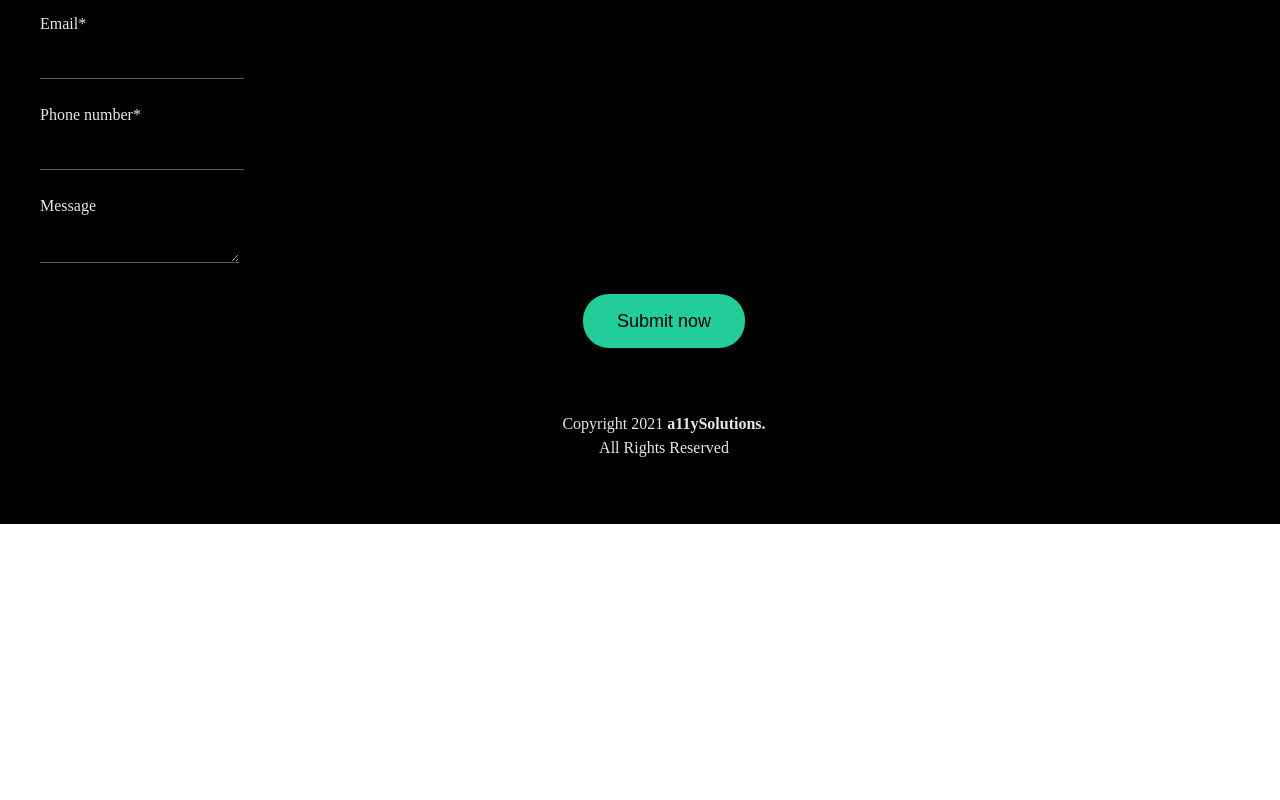
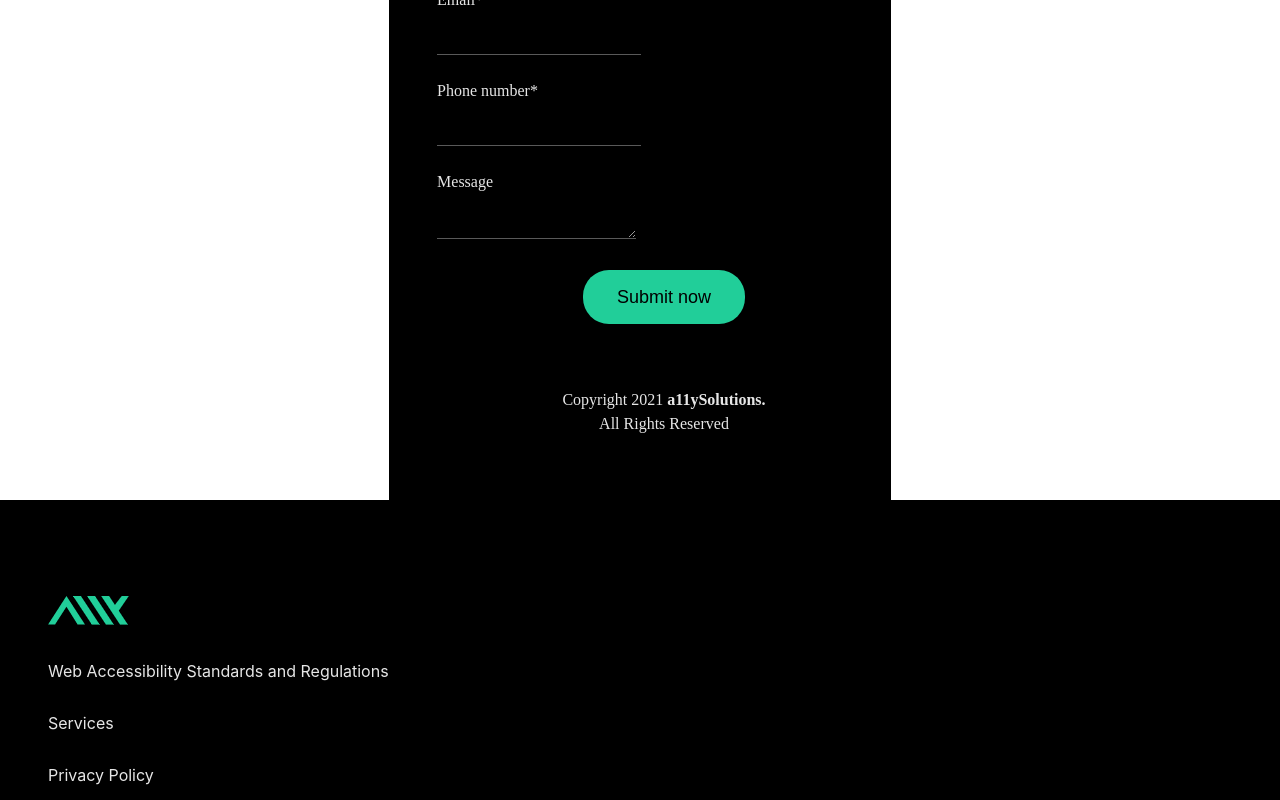
Before and after one commit to a11ysolutions/website, a React (Create React App) app: page /automation in a window 1280 px wide. Shown: the part 6938-7738 px from the top of the page. Before the commit the page ends 7462 px from the top, so only its background shows below. Built offline with nearby package versions, Linux system fonts and the light colour scheme.

Commit message:
feat: add footer to layout

```diff
--- a/src/Components/Functional/Functional.js
+++ b/src/Components/Functional/Functional.js
@@ -6,7 +6,6 @@ import Button from "../UI/Button/Button";
 import Toolset from "../UI/Toolset/Toolset";
 import CheckCard from "../UI/CheckCard/CheckCard";
 import TestingServicesCard from "../UI/TestingServicesCard/TestingServicesCard";
-import Footer from "../UI/Footer/Footer";
 import { MdBugReport } from "react-icons/md";
 import { IoExtensionPuzzle, IoPersonCircle } from "react-icons/io5";
 import { AiOutlineSync } from "react-icons/ai";
@@ -178,7 +177,7 @@ function Functional() {
       </div>
       <div className="intermediate-image">
         <div className="functional-large-circle">
-            <img src="man-typing.png" alt="desktop"></img>
+          <img src="man-typing.png" alt="desktop"></img>
         </div>
         <div>
           <div className="functional-small-circle"></div>
@@ -238,7 +237,6 @@ function Functional() {
         </div>
       </div>
       <Toolset />
-      <Footer />
     </div>
   );
 }
--- a/src/Components/Home/Home.js
+++ b/src/Components/Home/Home.js
@@ -7,7 +7,6 @@ import Clients from "../UI/Clients/Clients"
 import Services from "../UI/Services/Services"
 import Toolset from "../UI/Toolset/Toolset"
 import Qualities from "../UI/Qualities/Qualities"
-import Footer from "../UI/Footer/Footer"
 
 function Home() {
     return (
@@ -38,7 +37,6 @@ function Home() {
             </div>
             <Services />
             <Toolset />
-            <Footer />
         </div>
     )
 }
--- a/src/Components/Layout/Layout.css
+++ b/src/Components/Layout/Layout.css
@@ -1,5 +1,5 @@
 .layout-content {
   padding: 16px 16px 0 16px;
-  background: linear-gradient(#21ce99 1100px, white 25%);
+  background: linear-gradient(#21ce99 1100px, white 20px);
   overflow-x: hidden !important;
 }
--- a/src/Components/Layout/Layout.js
+++ b/src/Components/Layout/Layout.js
@@ -1,13 +1,15 @@
-import React, { useState } from "react"
+import React, { useState, Fragment } from "react"
 import "./Layout.css"
 import Navbar from "../UI/Navbar/Navbar"
 import SideDrawer from "../UI/SideDrawer/SideDrawer"
+import Footer from "../UI/Footer/Footer"
 
 
 function Layout({ children }) {
     const [showSideDrawer, setShowSideDrawer] = useState(false)
 
     return (
+        <Fragment>
             <div className="layout-content">
                 <Navbar
                     onClickMenu={() => { setShowSideDrawer(true); }}
@@ -18,6 +20,9 @@ function Layout({ children }) {
                 />
                 {children}
             </div>
+            <Footer />
+        </Fragment>
+
     )
 }
 
--- a/src/Components/UI/ContactInfo/ContactInfo.js
+++ b/src/Components/UI/ContactInfo/ContactInfo.js
@@ -4,7 +4,7 @@ import "./ContactInfo.css"
 
 function ContactInfo() {
     return (
-        <div style={{ marginTop: "4em" }}>
+        <div style={{ marginTop: "4em" }} id="contact-us">
             <h2 style={{ textTransform: "uppercase", fontSize: "1em" }}>Contact us</h2>
             <div className="contact-info-item">+1 (407) 535-1932</div>
             <div className="contact-info-item">a11ycontact.info@gmail.com</div>
--- a/src/Components/UI/Footer/Footer.css
+++ b/src/Components/UI/Footer/Footer.css
@@ -1,10 +1,10 @@
-.footer{
-    width:100%;
-    margin:1.5em 1.5em 0 1.5em ;
-    padding-top:6em;
-    padding-left:3em;
-    padding-bottom: 4em;
-    background-color:#000;
-    color:#E6E6E6;
-    text-align:left;
+.footer {
+  /* width: 100%; */
+  /* margin: 1.5em 1.5em 0 1.5em; */
+  padding-top: 6em;
+  padding-left: 3em;
+  padding-bottom: 4em;
+  background-color: #000;
+  color: #e6e6e6;
+  text-align: left;
 }
--- a/src/Components/UI/Footer/Footer.js
+++ b/src/Components/UI/Footer/Footer.js
@@ -8,7 +8,7 @@ import SocialLinks from "../SocialLinks/SocialLinks"
 
 function Footer() {
     return (
-        <footer className="footer" style={{}}>
+        <footer className="footer" id="footer">
             <Logo color="green" />
             <FooterLinks />
             <SocialLinks />
--- a/src/Components/UI/SideDrawer/SideDrawer.js
+++ b/src/Components/UI/SideDrawer/SideDrawer.js
@@ -33,7 +33,11 @@ function SideDrawer({ show, onClose }) {
                 <a onClick={onClose} href="/#why-choose-us">Services Politics</a>
                 <a onClick={onClose} href="/#why-choose-us">Terms and Conditions</a>
                 <div>
-                    <Button>Contact us</Button>
+                    <Button
+                        onClick={() => { window.location.href = "#contact-us"; onClose() }}
+                    >
+                        Contact us
+                        </Button>
                 </div>
             </div>
         </div>
```
Lines whose indentation alone changed are shown as unchanged.
